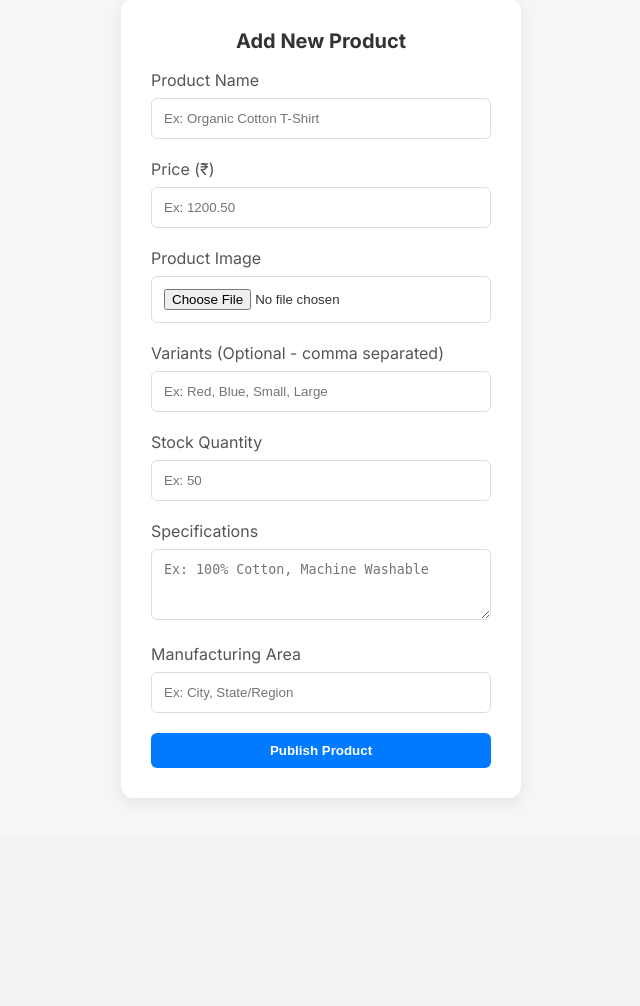
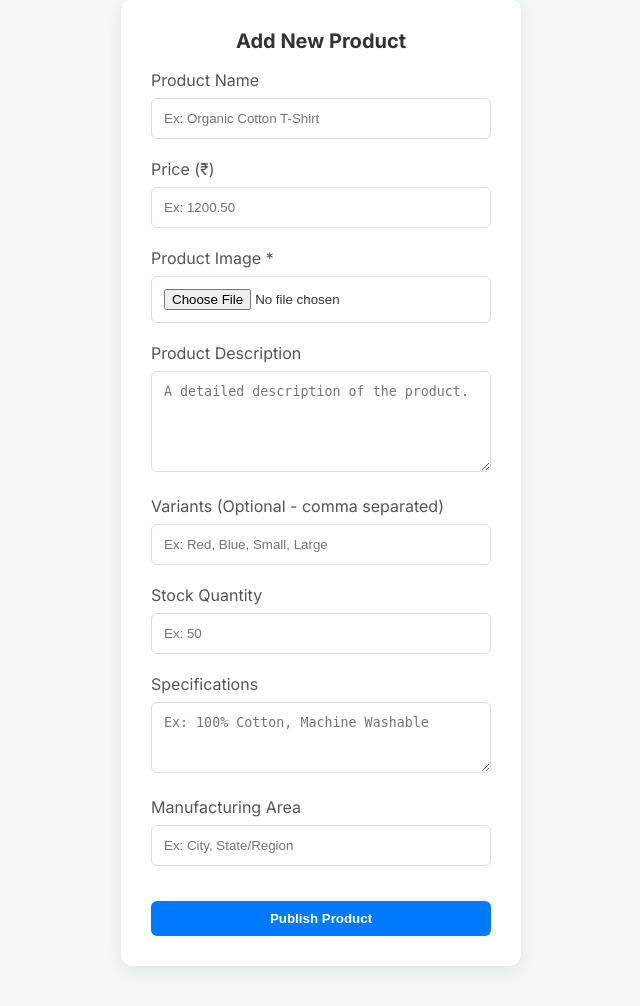
Before and after one commit to DipanwitSen/Product_works_22052204, a Flask app: page /add_product in a window 1280 px wide. Shown: the part 99-1105 px from the top of the page, without its empty margins (319-959 px from the left). Before the commit the page ends 898 px from the top, so only its background shows below. Run offline with Flask 3, Linux system fonts and the light colour scheme; the visitor is signed in with stand-in values (Sample User, id 1).

Commit message:
Update add_product.html

```diff
--- a/templates/add_product.html
+++ b/templates/add_product.html
@@ -1,11 +1,14 @@
-{% extends "base.html" %} {% block title %}Add Product{% endblock %} {% block
-content %}
+{% extends "base.html" %} {% block title %} {% if product %}Edit Product: {{
+product.name }}{% else %}Add Product{% endif %} {% endblock %} {% block content
+%}
 <div class="auth-container">
   <div class="card auth-card">
-    <h2 style="text-align: center">Add New Product</h2>
+    <h2 style="text-align: center">
+      {% if product %}Edit Product{% else %}Add New Product{% endif %}
+    </h2>
     <form
       method="post"
-      action="{{ url_for('add_product') }}"
+      action="{% if product %}{{ url_for('edit_product', product_id=product.id) }}{% else %}{{ url_for('add_product') }}{% endif %}"
       enctype="multipart/form-data"
     >
       <div class="form-group">
@@ -15,6 +18,7 @@ content %}
           id="name"
           name="name"
           placeholder="Ex: Organic Cotton T-Shirt"
+          value="{{ product.name if product else '' }}"
           required
         />
       </div>
@@ -27,19 +31,55 @@ content %}
           name="price"
           step="0.01"
           placeholder="Ex: 1200.50"
+          value="{{ product.price if product else '' }}"
           required
         />
       </div>
 
       <div class="form-group">
-        <label for="image_file">Product Image</label>
+        <label for="image_file"
+          >Product Image {% if product %}(Leave blank to keep current){% else
+          %}*{% endif %}</label
+        >
+        {% if product and product.image_url %}
+        <p
+          style="
+            color: var(--muted-text);
+            font-size: 12px;
+            margin-top: -5px;
+            margin-bottom: 5px;
+          "
+        >
+          Current Image:
+          <a href="{{ product.image_url }}" target="_blank">View</a>
+        </p>
+        {% endif %}
         <input
           type="file"
           id="image_file"
           name="image_file"
           accept="image/*"
+          {%
+          if
+          not
+          product
+          %}required{%
+          endif
+          %}
+        />
+      </div>
+
+      <div class="form-group">
+        <label for="description">Product Description</label>
+        <textarea
+          id="description"
+          name="description"
+          rows="5"
+          placeholder="A detailed description of the product."
           required
-        />
+        >
+{{ product.description if product else '' }}</textarea
+        >
       </div>
 
       <div class="form-group">
@@ -49,6 +89,7 @@ content %}
           id="variant"
           name="variant"
           placeholder="Ex: Red, Blue, Small, Large"
+          value="{{ product.variant if product else '' }}"
         />
       </div>
 
@@ -60,6 +101,7 @@ content %}
           name="stock"
           min="0"
           placeholder="Ex: 50"
+          value="{{ product.stock if product else '' }}"
           required
         />
       </div>
@@ -71,7 +113,9 @@ content %}
           name="specifications"
           rows="3"
           placeholder="Ex: 100% Cotton, Machine Washable"
-        ></textarea>
+        >
+{{ product.specifications if product else '' }}</textarea
+        >
       </div>
 
       <div class="form-group">
@@ -81,11 +125,16 @@ content %}
           id="manufacturing_area"
           name="manufacturing_area"
           placeholder="Ex: City, State/Region"
+          value="{{ product.manufacturing_area if product else '' }}"
         />
       </div>
 
-      <button class="btn btn-primary" style="width: 100%" type="submit">
-        Publish Product
+      <button
+        class="btn btn-primary"
+        style="width: 100%; margin-top: 15px"
+        type="submit"
+      >
+        {% if product %}Update Product{% else %}Publish Product{% endif %}
       </button>
     </form>
   </div>
```
